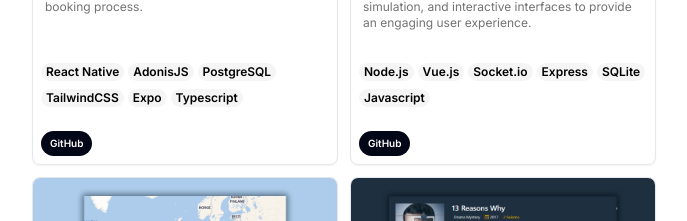
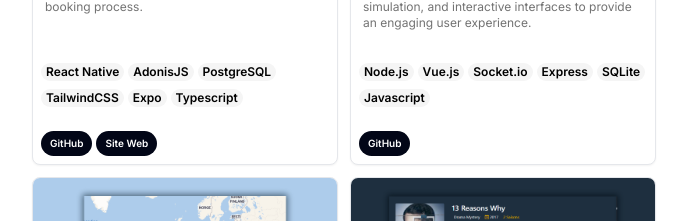
Before and after one commit to imjxlian/julian-portfolio, a Vue app: page / in a window 1280 px wide. Shown: the part 2240-2461 px from the top of the page, without its empty margins (296-983 px from the left). Built offline with nearby package versions, Linux system fonts and the light colour scheme.

Commit message:
Ajout site web NightPass

```diff
--- a/src/App.vue
+++ b/src/App.vue
@@ -264,6 +264,10 @@ onMounted(() => {
                                 href: 'https://github.com/imjxlian/night-pass-app',
                                 text: 'GitHub',
                             },
+                            {
+                                href: 'https://nightpass.fr',
+                                text: 'Site Web',
+                            },
                         ]"
                     />
                     <ProjectCard
```
